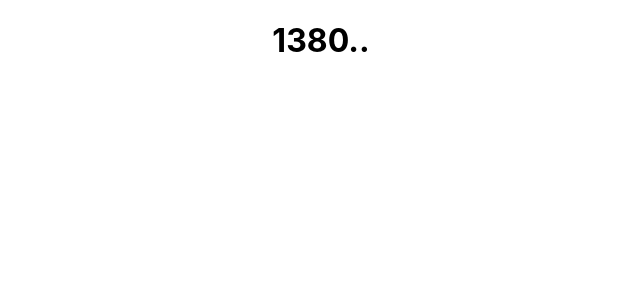
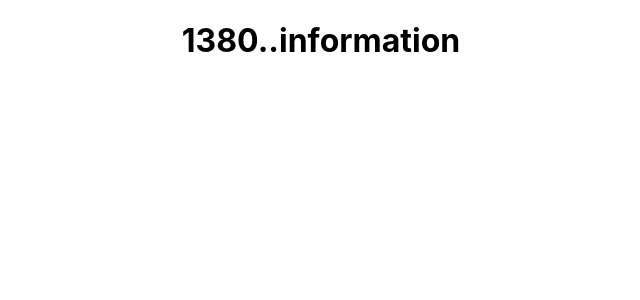
Before and after one commit to madnankhalid/adnan56, a React (Create React App) app: page / in a window 1280 px wide. Shown: the top 300 px of the page, without its empty margins (319-959 px from the left). Built offline with nearby package versions, Linux system fonts and the light colour scheme.

Commit message:
both files updated

```diff
--- a/src/App.js
+++ b/src/App.js
@@ -4,7 +4,7 @@ import './App.css';
 function App() {
   return (
     <div className="App">
-     <h1>1380..</h1>
+     <h1>1380..information</h1>
     </div>
   );
 }
```
